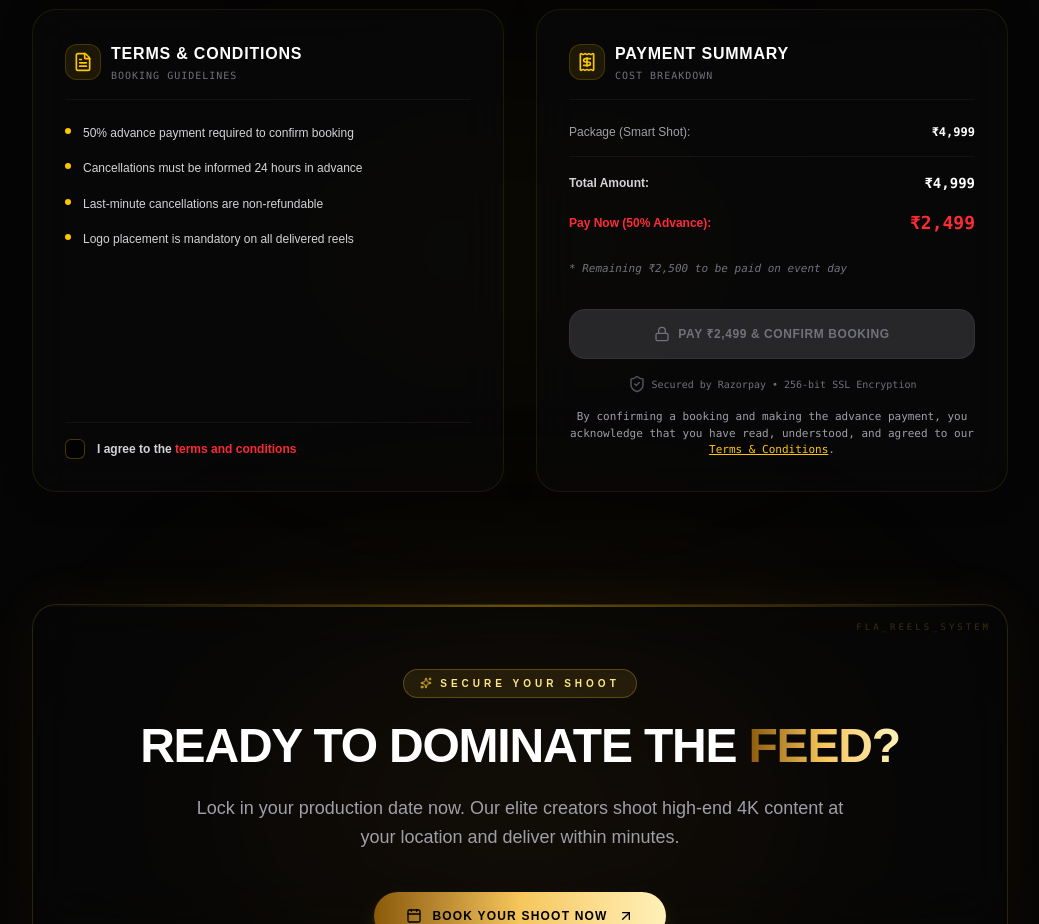
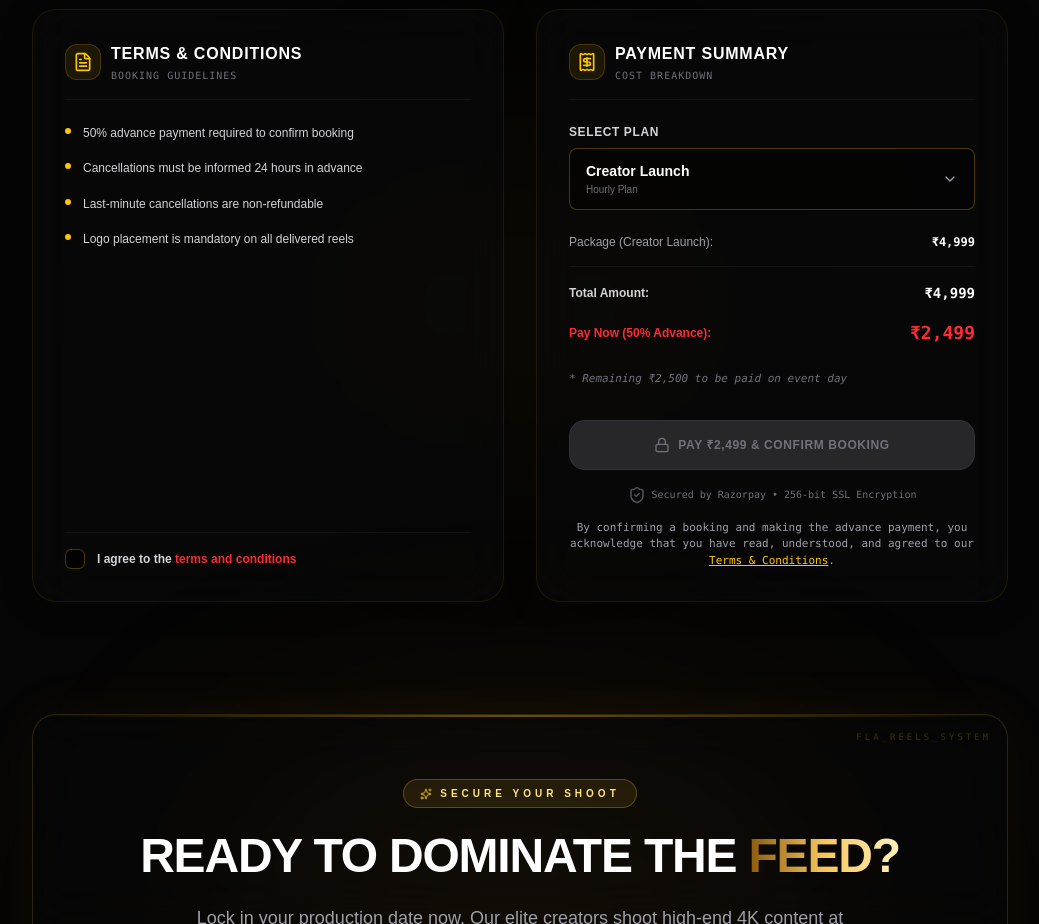
Before and after one commit to Sathish372005s/reel-compy, a Next.js app: page / in a window 1280 px wide. Shown: the part 5700-6624 px from the top of the page, without its empty margins (120-1159 px from the left). Built offline with nearby package versions, Linux system fonts and the light colour scheme.

Commit message:
ftter payment drop

```diff
--- a/app/components/BookingPayment.tsx
+++ b/app/components/BookingPayment.tsx
@@ -2,8 +2,56 @@
 
 import { useState, useEffect } from "react";
 import { motion, AnimatePresence } from "framer-motion";
-import { FileText, Receipt, ShieldCheck, Lock, Sparkles, Check, X, PhoneCall } from "lucide-react";
+import { FileText, Receipt, ShieldCheck, Lock, Sparkles, Check, X, PhoneCall, ChevronDown } from "lucide-react";
 // Razorpay integration will open checkout instead of showing QR
+
+// All pricing plans
+const allPlans = [
+  // Reel Plans
+  {
+    name: "Creator Launch",
+    subtitle: "Hourly Plan",
+    price: 4999,
+    period: "shoot",
+    description: "2-hour professional DSLR creator package to launch your social feed.",
+  },
+  {
+    name: "Creator Pro",
+    subtitle: "Half-Day Plan",
+    price: 7999,
+    period: "shoot",
+    description: "4-hour professional DSLR shoot, content planning, and rapid editing.",
+  },
+  // Wedding Plans
+  {
+    name: "Basic",
+    subtitle: "Single Event",
+    price: 14999,
+    period: "event",
+    description: "Clean DSLR memories crafted beautifully within your budget.",
+  },
+  {
+    name: "Pro",
+    subtitle: "Three Events",
+    price: 44999,
+    period: "pkg",
+    description: "Enhanced Cinematic storytelling with added creative elegance.",
+  },
+  {
+    name: "Premium",
+    subtitle: "Four Events",
+    price: 59999,
+    period: "pkg",
+    description: "Enhanced Cinematic storytelling with added creative elegance.",
+  },
+  {
+    name: "Premium Pro",
+    subtitle: "Complete Wedding",
+    price: 99999,
+    period: "full wedding",
+    description: "The complete wedding experience with exclusive Cinematic addons & Signature Elegance.",
+  },
+];
 
 interface BookingPaymentProps {
   packageName?: string;
@@ -13,27 +61,27 @@ interface BookingPaymentProps {
 }
 
 export default function BookingPayment({
-  packageName = "Smart Shot",
+  packageName = "Creator Launch",
   totalPrice = 4999,
   isModal = false,
   onClose,
 }: BookingPaymentProps) {
   const [agreed, setAgreed] = useState(false);
+  const [selectedPlan, setSelectedPlan] = useState(
+    allPlans.find(p => p.name === packageName) || allPlans[0]
+  );
+  const [isDropdownOpen, setIsDropdownOpen] = useState(false);
 
 
-  // Parse numeric price
-  const numericPrice = typeof totalPrice === "number"
-    ? totalPrice
-    : parseInt(totalPrice.replace(/[^0-9]/g, ""), 10);
-
-  const isCustom = isNaN(numericPrice) || numericPrice <= 0;
-  const advance = isCustom ? 0 : Math.floor(numericPrice / 2);
-  const remaining = isCustom ? 0 : numericPrice - advance;
+  // Get numeric price from selected plan
+  const numericPrice = selectedPlan.price;
+  const advance = Math.floor(numericPrice / 2);
+  const remaining = numericPrice - advance;
 
   // Reset agreement when package changes
   useEffect(() => {
     setAgreed(false);
-  }, [packageName, totalPrice]);
+  }, [selectedPlan]);
 
   const termsList = [
     "50% advance payment required to confirm booking",
@@ -43,15 +91,6 @@ export default function BookingPayment({
   ];
 
   const handleActionClick = async () => {
-    if (isCustom) {
-      window.open(
-        `https://wa.me/919866695553?text=Hi%20Flareels,%20I%20am%2520interested%20in%20your%20${encodeURIComponent(packageName)}%20package.`,
-        "_blank",
-        "noopener,noreferrer"
-      );
-      return;
-    }
-
     // Create order on server and open Razorpay checkout
     try {
       const res = await fetch("/api/razorpay/create-order", {
@@ -78,7 +117,7 @@ export default function BookingPayment({
         amount: data.amount,
         currency: data.currency || "INR",
         name: "Flareels",
-        description: packageName,
+        description: selectedPlan.name,
         order_id: data.id,
         method: {
           upi: true,
@@ -191,34 +230,93 @@ export default function BookingPayment({
             </div>
           </div>
 
+          {/* Plan Selector Dropdown */}
+          <div className="mb-6">
+            <label className="block text-xs font-semibold text-zinc-300 mb-2 uppercase tracking-wider">
+              Select Plan
+            </label>
+            <div className="relative">
+              <button
+                onClick={() => setIsDropdownOpen(!isDropdownOpen)}
+                className="w-full flex items-center justify-between rounded-lg border border-yellow-500/30 bg-black/40 px-4 py-3 text-sm text-white transition-all duration-200 hover:border-yellow-500/50 hover:bg-black/60"
+              >
+                <div className="text-left">
+                  <div className="font-bold text-white">{selectedPlan.name}</div>
+                  <div className="text-[10px] text-zinc-500 mt-0.5">{selectedPlan.subtitle}</div>
+                </div>
+                <ChevronDown
+                  className={`h-4 w-4 text-zinc-400 transition-transform duration-200 ${isDropdownOpen ? 'rotate-180' : ''}`}
+                />
+              </button>
+
+              {/* Dropdown Menu */}
+              <AnimatePresence>
+                {isDropdownOpen && (
+                  <motion.div
+                    initial={{ opacity: 0, y: -8 }}
+                    animate={{ opacity: 1, y: 0 }}
+                    exit={{ opacity: 0, y: -8 }}
+                    transition={{ duration: 0.15 }}
+                    className="absolute top-full left-0 right-0 mt-2 rounded-lg border border-yellow-500/20 bg-zinc-900 shadow-2xl z-50 overflow-hidden"
+                  >
+                    <div className="max-h-64 overflow-y-auto">
+                      {allPlans.map((plan) => (
+                        <button
+                          key={plan.name}
+                          onClick={() => {
+                            setSelectedPlan(plan);
+                            setIsDropdownOpen(false);
+                          }}
+                          className={`w-full px-4 py-3 text-left text-sm transition-all duration-150 border-b border-white/5 hover:bg-yellow-500/10 ${
+                            selectedPlan.name === plan.name
+                              ? 'bg-yellow-500/20 border-l-2 border-l-yellow-400'
+                              : ''
+                          }`}
+                        >
+                          <div className="flex items-center justify-between">
+                            <div>
+                              <div className="font-semibold text-white">{plan.name}</div>
+                              <div className="text-[11px] text-zinc-500 mt-0.5">{plan.subtitle}</div>
+                            </div>
+                            <div className="text-right">
+                              <div className="font-bold text-yellow-400">₹{plan.price.toLocaleString("en-IN")}</div>
+                              <div className="text-[10px] text-zinc-500">{plan.period}</div>
+                            </div>
+                          </div>
+                        </button>
+                      ))}
+                    </div>
+                  </motion.div>
+                )}
+              </AnimatePresence>
+            </div>
+          </div>
+
           {/* Pricing details table */}
           <div className="space-y-4 mb-6">
             <div className="flex justify-between items-center text-xs">
-              <span className="text-zinc-400">Package ({packageName}):</span>
+              <span className="text-zinc-400">Package ({selectedPlan.name}):</span>
               <span className="font-mono text-white font-bold">
-                {isCustom ? totalPrice : `₹${numericPrice.toLocaleString("en-IN")}`}
+                ₹{numericPrice.toLocaleString("en-IN")}
               </span>
             </div>
             <div className="h-[1px] bg-white/5 w-full" />
             <div className="flex justify-between items-center text-xs">
               <span className="text-zinc-300 font-semibold">Total Amount:</span>
               <span className="font-mono text-white font-black text-sm">
-                {isCustom ? totalPrice : `₹${numericPrice.toLocaleString("en-IN")}`}
+                ₹{numericPrice.toLocaleString("en-IN")}
               </span>
             </div>
             <div className="flex justify-between items-center text-xs text-red-500 font-bold">
               <span>Pay Now (50% Advance):</span>
               <span className="font-mono text-lg">
-                {isCustom ? "TBD" : `₹${advance.toLocaleString("en-IN")}`}
+                ₹{advance.toLocaleString("en-IN")}
               </span>
             </div>
           </div>
 
           <p className="text-[11px] text-zinc-500 italic mb-8 font-mono">
-            {isCustom
-              ? "* Advance token amount discussed on contact"
-              : `* Remaining ₹${remaining.toLocaleString("en-IN")} to be paid on event day`
-            }
+            * Remaining ₹{remaining.toLocaleString("en-IN")} to be paid on event day
           </p>
         </div>
 
@@ -235,17 +333,10 @@ export default function BookingPayment({
                 : "bg-zinc-800 text-zinc-500 cursor-not-allowed border border-zinc-700/50"
             }`}
           >
-            {isCustom ? (
-              <>
-                <PhoneCall className="h-4 w-4" />
-                <span>Enquire on WhatsApp</span>
-              </>
-            ) : (
-              <>
-                <Lock className="h-4 w-4" />
-                <span>Pay ₹{advance.toLocaleString("en-IN")} & Confirm Booking</span>
-              </>
-            )}
+            <>
+              <Lock className="h-4 w-4" />
+              <span>Pay ₹{advance.toLocaleString("en-IN")} & Confirm Booking</span>
+            </>
           </motion.button>
 
           {/* Security Note */}
```
